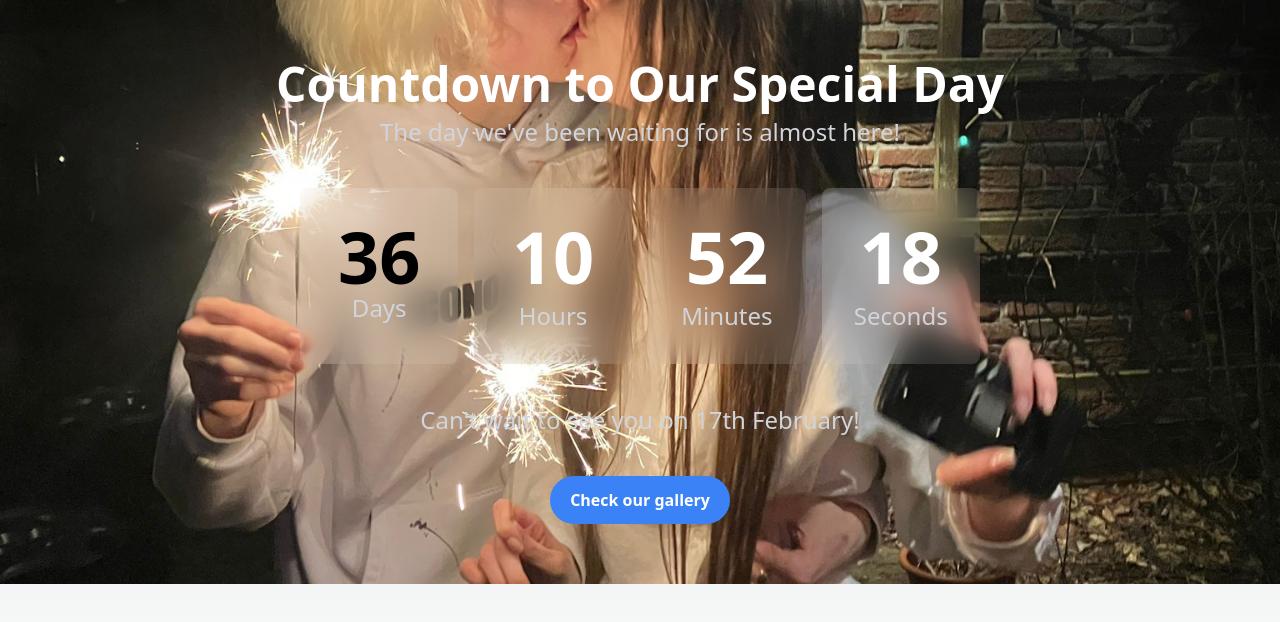
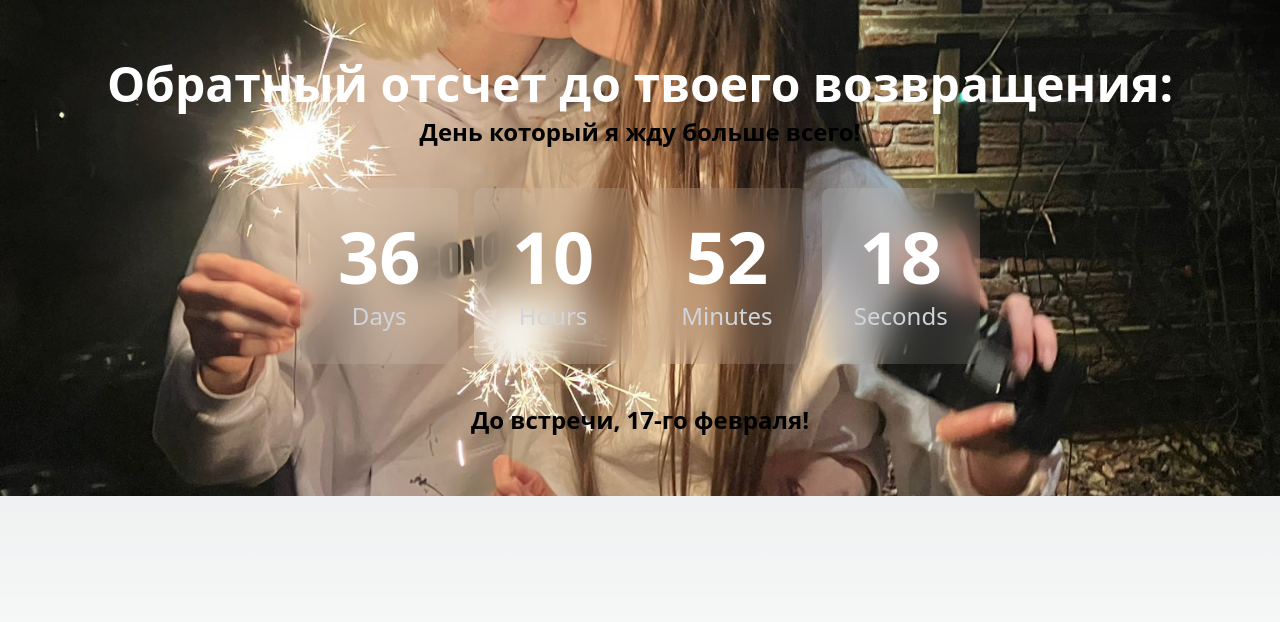
Before and after one commit to workani/danileva, a Next.js app: page / in a window 1280 px wide. Shown: the top 622 px of the page. Built offline with nearby package versions, Linux system fonts and the light colour scheme.

Commit message:
updateeee

```diff
--- a/pages/index.js
+++ b/pages/index.js
@@ -61,6 +61,9 @@ const countdownTextStyle = {
   backgroundRepeat: 'no-repeat',
   padding: '20px', // Add some padding (adjust as needed)
   boxSizing: 'border-box', // Ensure padding is included in height calculation
+  '@media (min-width: 1024px)': { // Apply this style on screens wider than 1024px
+    backgroundImage: 'none',
+  },
 };
 
 // ... rest of your React component ...
@@ -126,13 +129,13 @@ const countdownTextStyle = {
       <div className="countdown-text-container" style={countdownTextStyle}>
 
         <header className="text-center py-10">
-          <h1 className="text-3xl sm:text-5xl font-bold text-white mb-2">Countdown to Our Special Day</h1>
-          <p className="text-xl sm:text-2xl text-gray-300">The day we've been waiting for is almost here!</p>
+          <h1 className="text-3xl sm:text-5xl  font-bold text-white mb-2">Обратный отсчет до твоего возвращения:</h1>
+          <p className="text-xl sm:text-2xl font-bold text-gray-350">День который я жду больше всего!</p>
         </header>
         <main className="flex flex-col items-center justify-center space-y-5 sm:space-y-10">
             <div className="countdown-container grid grid-cols-2 sm:grid-cols-4 text-center gap-4">
               <div className="bg-white bg-opacity-10 backdrop-filter backdrop-blur-lg rounded-lg p-4">
-                <p className="text-5xl sm:text-7xl font-bold ">{timeLeft.days}</p>
+                <p className="text-5xl sm:text-7xl font-bold text-white mb-2 ">{timeLeft.days}</p>
                 <p className="text-xl sm:text-2xl text-gray-300">Days</p>
               </div>
               <div className="bg-white bg-opacity-10 backdrop-filter backdrop-blur-lg rounded-lg p-4">
@@ -151,10 +154,10 @@ const countdownTextStyle = {
 
         </main>
         <footer className="text-center py-10">
-          <p className="text-xl sm:text-2xl text-gray-300">Can't wait to see you on 17th February!</p>
+          <p className="text-xl sm:text-2xl font-bold text-gray-350">До встречи, 17-го февраля!</p>
 
-          <button className="mt-10 bg-blue-500 hover:bg-blue-700 text-white font-bold py-3 px-5 rounded-full" onClick={scrollToGallery}>
-            Check our gallery
+          <button className="mt-10 md:hidden text-2xl bg-blue-500 hover:bg-blue-700 text-white font-bold py-3 px-6 rounded-full" onClick={scrollToGallery}>
+            Наши фото :)
             </button>
         </footer>
 
@@ -201,7 +204,7 @@ const countdownTextStyle = {
           </div>
         </div>
         <div className="bg-black text-center py-4 text-xl">
-        <p>{`2024 Сделано для Евы с ❤\u{fe0f}`}</p>
+        <p>{'Сделано для Евы с ❤\u{fe0f}'}</p>
       </div>
       </div>
 
--- a/styles/globals.css
+++ b/styles/globals.css
@@ -62,3 +62,10 @@ body {
     font-size: 3rem; /* Larger font size for desktop */
   }
 }
+
+
+@media screen and (min-width: 1024px) {
+  .countdownTextStyle {
+    display: none;
+  }
+}
```
Also changed, not shown: public/background.jpg, 1 other file (tests, documents, lock files or other folders).
